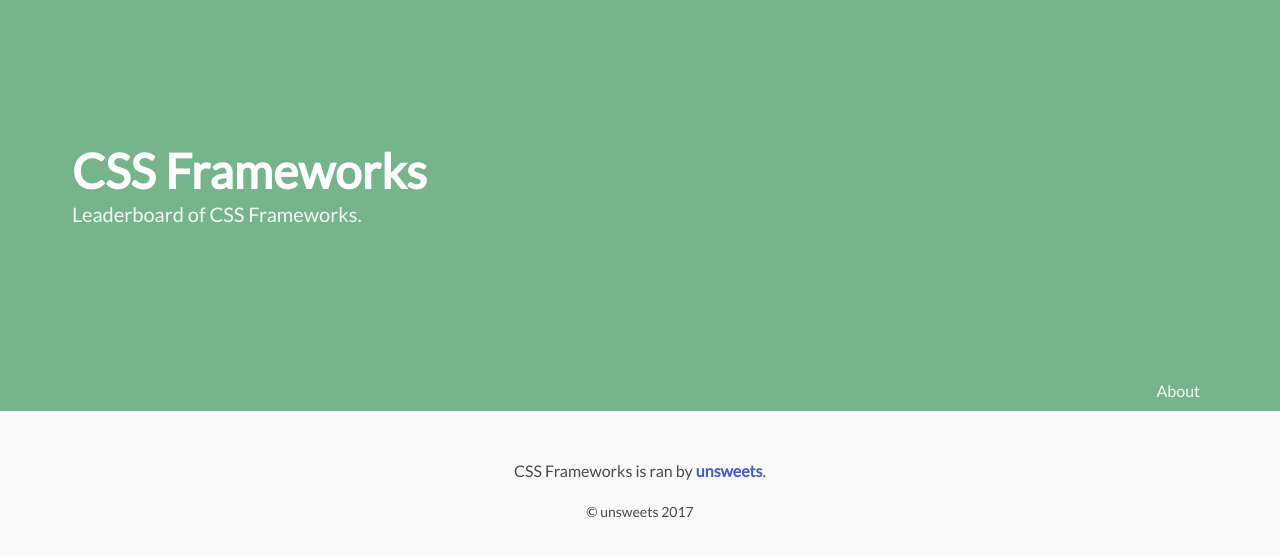
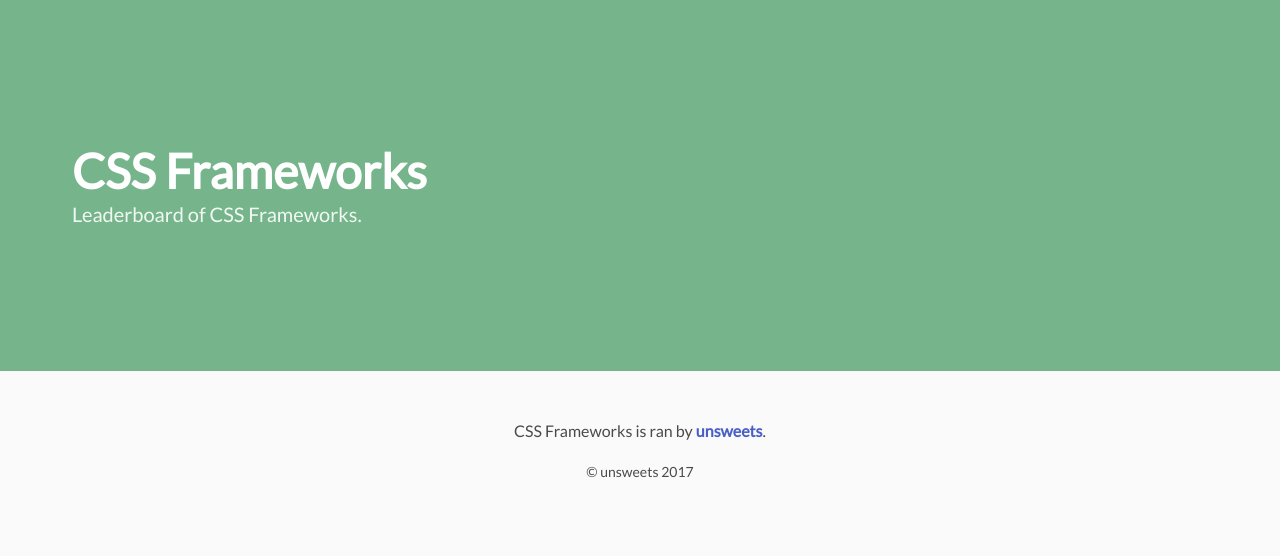
Before and after one commit to sunya9/css-frameworks, a Nuxt app: page /about in a window 1280 px wide. Shown: the top 556 px of the page. Built offline with nearby package versions, Linux system fonts and the light colour scheme.

Commit message:
Remove about link

```diff
--- a/components/app-header.vue
+++ b/components/app-header.vue
@@ -30,7 +30,7 @@
             </div>
           </div>
           <div class="level-right">
-            <div class="level-item">
+            <div class="level-item" v-show="false">
               <nav class="tabs">
                 <ul>
                   <li>
```
